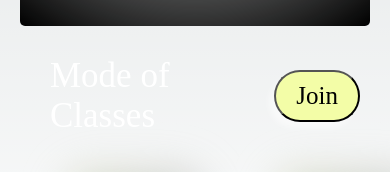
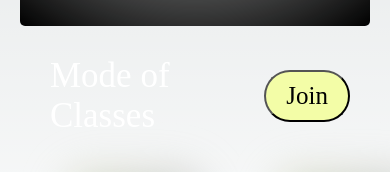
Before and after one commit to Sreeram3927/kalai_tamizh_natyalaya, a Next.js app: page / in a window 390 px wide. Shown: the part 476-648 px from the top of the page. Built offline with nearby package versions, Linux system fonts and the light colour scheme.

Commit message:
make other pages responsive

```diff
--- a/app/about/about.module.css
+++ b/app/about/about.module.css
@@ -7,6 +7,9 @@
     font-family: 'Cinzel';
     font-weight: 400;
     word-wrap: break-word;
+    @media screen and (max-width: 768px) {
+        font-size: 50px;
+    }
 }
 
 .aboutGuru {
@@ -27,6 +30,9 @@
     box-shadow: -7px 8px 5px rgba(243, 253, 167, 0.69);
     border-radius: 30px;
     border: 7px #F3FDA7 solid;
+    @media screen and (max-width: 768px) {
+        margin: 20px 10px;
+    }
 }
 
 .guruText {
@@ -37,6 +43,9 @@
     font-family: 'Cinzel';
     font-weight: 400;
     word-wrap: break-word;
+    @media screen and (max-width: 768px) {
+        font-size: 20px;
+    }
 }
 
 .infoText {
@@ -46,15 +55,17 @@
     font-size: 25px;
     font-family: 'Cinzel';
     word-wrap: break-word;
+    @media screen and (max-width: 768px) {
+        font-size: 20px;
+    }
 }
 
 .joinButton {
-    width: 20%;
+    width: auto;
     height: auto;
     padding: 10px 20px;
-    margin-left: 10px;
+    margin: 10px;
     background: #F3FDA7;
-    box-shadow: -5px 6px 6px rgba(255, 255, 255, 0.51);
     border-radius: 50px;
     text-align: center;
     color: black;
@@ -63,4 +74,10 @@
     font-weight: 400;
     word-wrap: break-word;
     cursor: pointer;
+    transition: box-shadow 0.3s ease-out, transform 0.2s ease-out;
 }
+
+.joinButton:hover {
+    box-shadow: 0px 6px 6px rgba(255, 255, 255, 0.51);
+    transform: translateY(-5px);
+}
--- a/app/components/home/gallery_tease.module.css
+++ b/app/components/home/gallery_tease.module.css
@@ -30,9 +30,8 @@
     width: auto;
     height: auto;
     padding: 10px 20px;
-    margin-left: 10px;
+    margin: 10px;
     background: #F3FDA7;
-    box-shadow: -5px 6px 6px rgba(255, 255, 255, 0.51);
     border-radius: 50px;
     text-align: center;
     color: black;
@@ -41,6 +40,12 @@
     font-weight: 400;
     word-wrap: break-word;
     cursor: pointer;
+    transition: box-shadow 0.3s ease-out, transform 0.2s ease-out;
+}
+
+.joinButton:hover {
+    box-shadow: 0px 6px 6px rgba(255, 255, 255, 0.51);
+    transform: translateY(-5px);
 }
 
 .imageCarousel {
@@ -67,9 +72,9 @@
     border-radius: 30px;
     border: 7px #F3FDA7 solid;
     transition: box-shadow 0.3s ease-out, transform 0.2s ease-out;
-  }
+}
 
-  .galleryImage:hover {
+.galleryImage:hover {
     box-shadow: -7px 8px 5px rgba(243, 253, 167, 0.69);
     transform: translateY(-5px);
-  }
+}
--- a/app/components/home/mode_of_classes.module.css
+++ b/app/components/home/mode_of_classes.module.css
@@ -30,9 +30,8 @@
     width: auto;
     height: auto;
     padding: 10px 20px;
-    margin-left: 10px;
+    margin: 10px;
     background: #F3FDA7;
-    box-shadow: -5px 6px 6px rgba(255, 255, 255, 0.51);
     border-radius: 50px;
     text-align: center;
     color: black;
@@ -40,6 +39,13 @@
     font-family: 'Cinzel';
     font-weight: 400;
     word-wrap: break-word;
+    cursor: pointer;
+    transition: box-shadow 0.3s ease-out, transform 0.2s ease-out;
+}
+
+.joinButton:hover {
+    box-shadow: 0px 6px 6px rgba(255, 255, 255, 0.51);
+    transform: translateY(-5px);
 }
 
 .infoCardContainer {
--- a/app/gallery/gallery.module.css
+++ b/app/gallery/gallery.module.css
@@ -7,6 +7,9 @@
     font-family: 'Cinzel';
     font-weight: 400;
     word-wrap: break-word;
+    @media screen and (max-width: 768px) {
+        font-size: 50px;
+    }
 }
 
 .infoText {
@@ -16,12 +19,24 @@
     font-size: 25px;
     font-family: 'Cinzel';
     word-wrap: break-word;
+    @media screen and (max-width: 768px) {
+        font-size: 20px;
+    }
 }
 
 .galleryImage {
     margin: 50px 20px;
     object-fit: cover;
-    box-shadow: -7px 8px 5px rgba(243, 253, 167, 0.69);
+    /* box-shadow: -7px 8px 5px rgba(243, 253, 167, 0.69); */
     border-radius: 30px;
     border: 7px #F3FDA7 solid;
+    @media screen and (max-width: 768px) {
+        margin: 20px 10px;
+    }
 }
+
+.galleryImage:hover {
+    transform: translateY(-10px);
+    box-shadow: -7px 8px 5px rgba(243, 253, 167, 0.69);
+    transition: transform 0.5s ease-in-out, box-shadow 0.5s ease-in-out;
+}
```
